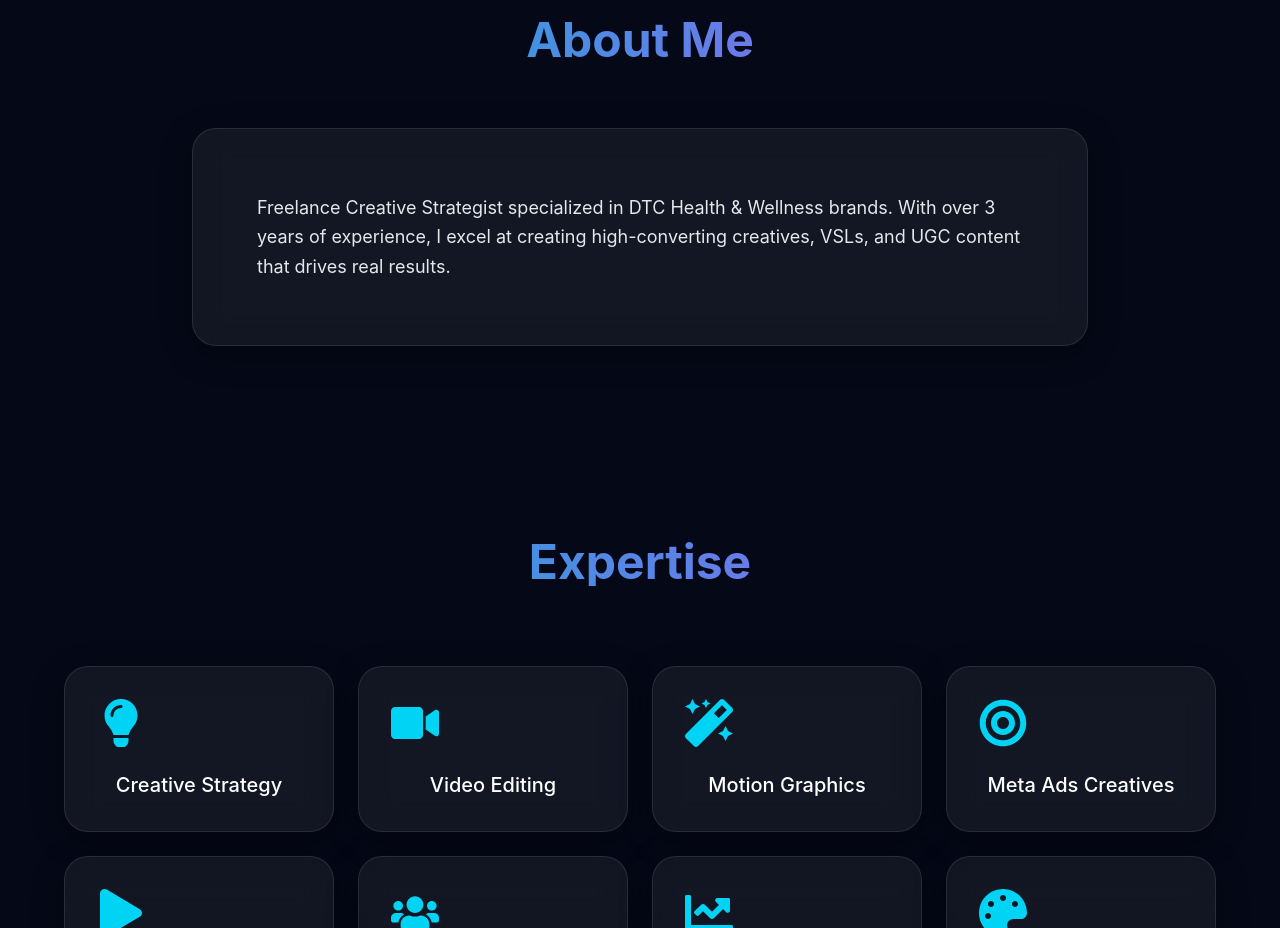
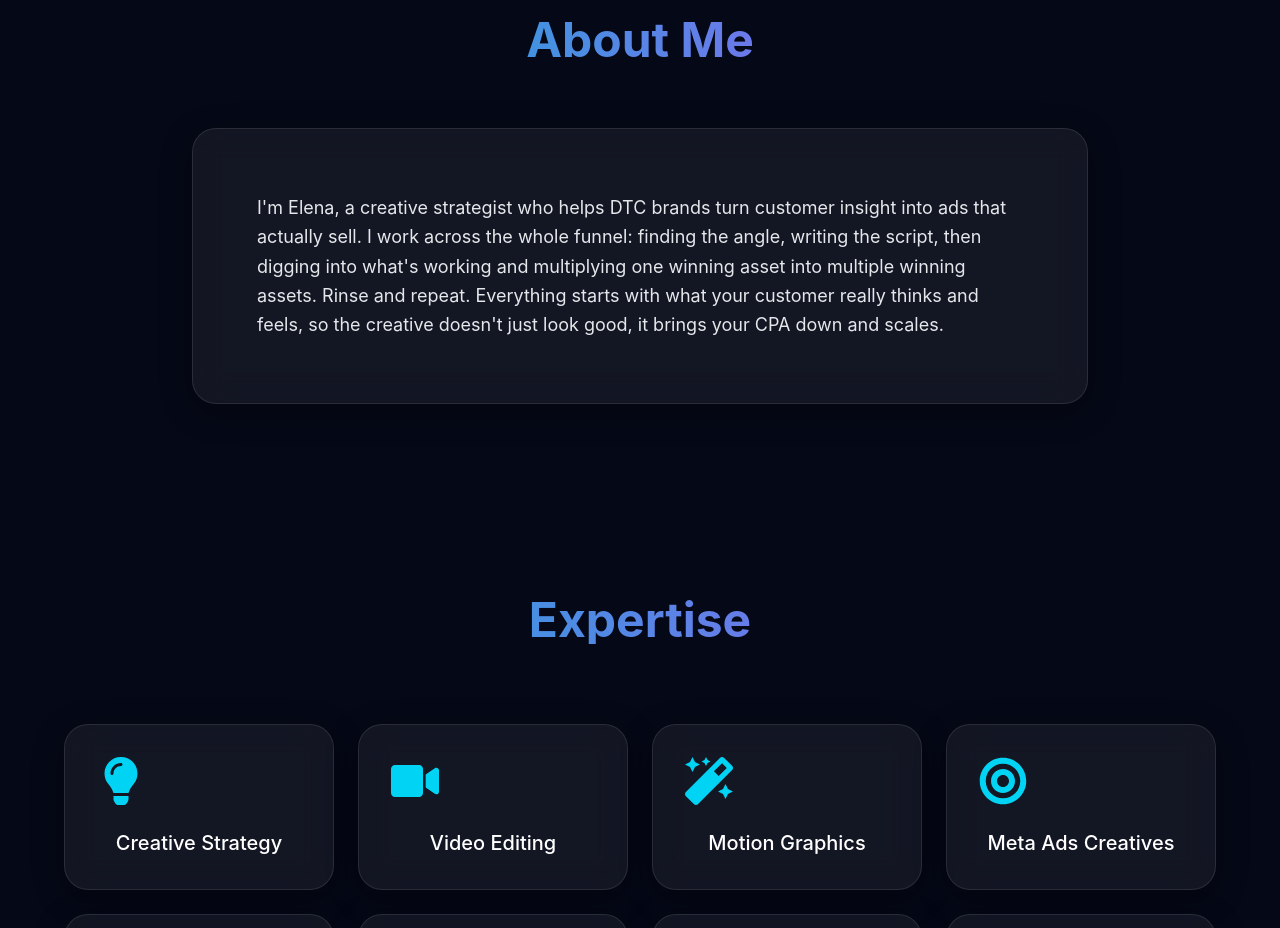
Before and after one commit to vedjadhav2816/Elena-Jimenez-Luis-Portfolio-, a React (Vite) app: page / in a window 1280 px wide. Shown: the part 880-1808 px from the top of the page. Built offline with nearby package versions, Linux system fonts and the light colour scheme.

Commit message:
fix words

```diff
--- a/src/components/About.jsx
+++ b/src/components/About.jsx
@@ -17,9 +17,9 @@ export default function About() {
           whileInView={{ opacity: 1, y: 0 }}
           className="glass p-10 md:p-16 rounded-3xl text-lg leading-relaxed text-gray-200"
         >
-          Freelance Creative Strategist specialized in DTC Health & Wellness brands.
-          With over 3 years of experience, I excel at creating high-converting creatives,
-          VSLs, and UGC content that drives real results.
+        I'm Elena, a creative strategist who helps DTC brands turn customer insight into ads that actually sell. I work across the whole funnel: finding the angle, writing the script, then digging into what's working and multiplying one winning asset into multiple winning assets. Rinse and repeat.
+        Everything starts with what your customer really thinks and feels, so the creative doesn't just look good, it brings your CPA down and scales.
+
         </motion.div>
       </div>
     </section>
```
